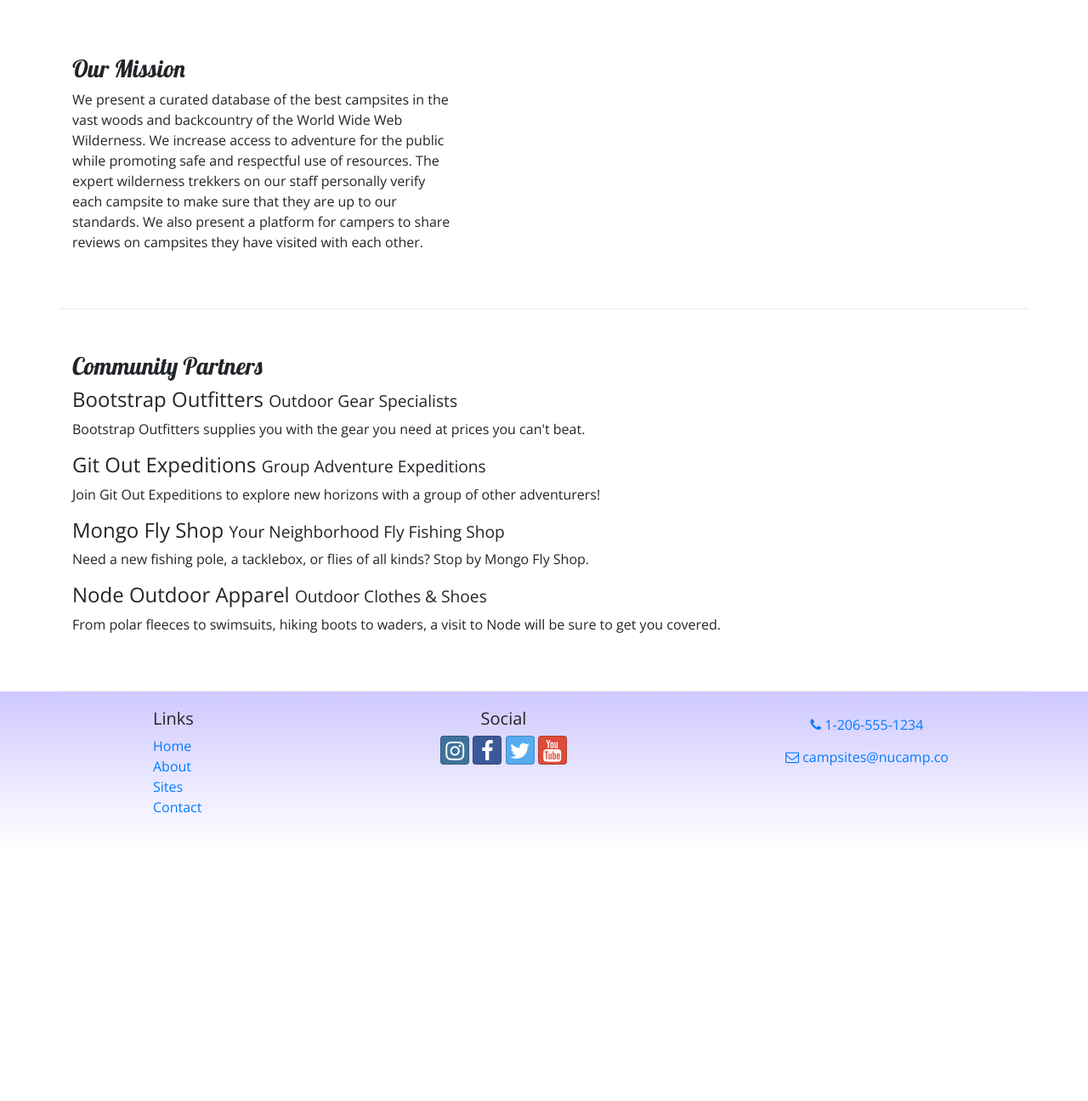
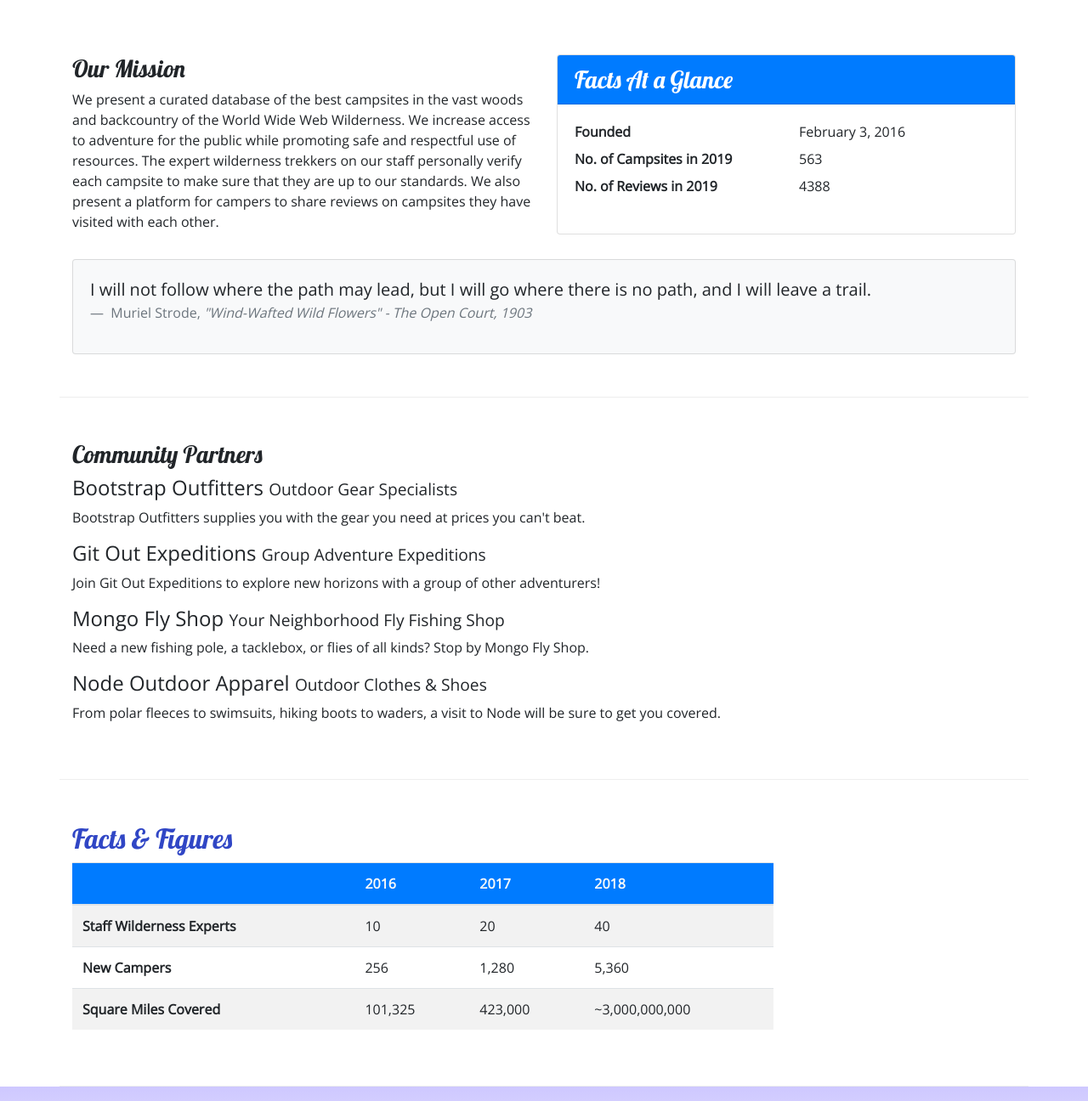
Before and after one commit to RealCopern1cus/nucampproject, a website: page aboutus.html in a window 1280 px wide. Shown: the part 340-1636 px from the top of the page at 85% size. Before the commit the page ends 1338 px from the top, so only its background shows below. Drawn offline with nearby package versions, Linux system fonts and the light colour scheme.

Commit message:
cards&tables

```diff
--- a/aboutus.html
+++ b/aboutus.html
@@ -58,9 +58,36 @@
         </div>
 
         <div class="row row-content">
-            <div class="col col-sm-5">
+            <div class="col col-sm-6">
                 <h3>Our Mission</h3>
                 <p>We present a curated database of the best campsites in the vast woods and backcountry of the World Wide Web Wilderness. We increase access to adventure for the public while promoting safe and respectful use of resources. The expert wilderness trekkers on our staff personally verify each campsite to make sure that they are up to our standards. We also present a platform for campers to share reviews on campsites they have visited with each other.</p>
+            </div>
+            <div class="col-sm-6">
+                <div class="card">
+                    <h3 class="card-header bg-primary text-white"> Facts At a Glance</h3>
+                    <div class="card-body">
+                        <dl class="row">
+                            <dt class="col-6"> Founded</dt>
+                            <dd class="col-6"> February 3, 2016</dd>
+                            <dt class="col-6">No. of Campsites in 2019</dt>
+                            <dd class="col-6">563</dd>
+                            <dt class="col-6">No. of Reviews in 2019</dt>
+                            <dd class="col-6">4388</dd>
+                        </dl>
+                    </div>
+                </div>
+            </div>
+            <div class="col">
+                <div class="card bg-light mt-3">
+                    <blockquote class="blockquote card-body">
+                        <p class="mb-0"> I will not follow where the path may lead, but I will go where there is no path, and I will leave a trail.</p>
+                        <footer class="blockquote-footer"> Muriel Strode,
+                            <cite title="Source Title"> "Wind-Wafted Wild Flowers" -
+                                The Open Court, 1903
+                            </cite>
+                        </footer>
+                    </blockquote>
+                </div>
             </div>
         </div>
 
@@ -77,9 +104,49 @@
                 <p>From polar fleeces to swimsuits, hiking boots to waders, a visit to Node will be sure to get you covered.</p>
             </div>
         </div>
+
+        <div class="row row-content">
+            <div class="col-sm-9">
+                <h2> Facts &amp; Figures</h2>
+                <div class="table-responsive">
+                    <table class="table table-striped">
+                        <thead>
+                            <tr class="bg-primary text-light">
+                                <th></th>
+                                <th>2016</th>
+                                <th>2017</th>
+                                <th>2018</th>
+                            </tr>
+                        </thead>
+                        <tbody class="table primary">
+                            <tr>
+                                <th> Staff Wilderness Experts</th>
+                                <td> 10</td>
+                                <td> 20</td>
+                                <td> 40</td>
+                            </tr>
+                            <tr>
+                                <th> New Campers</th>
+                                <td> 256</td>
+                                <td> 1,280</td>
+                                <td> 5,360</td>
+                            </tr>
+                            <tr>
+                                <th> Square Miles Covered</th>
+                                <td> 101,325</td>
+                                <td> 423,000</td>
+                                <td> ~3,000,000,000</td>
+                            </tr>
+                        </tbody>
+                    </table>
+                </div>
+            </div>
+        </div>
+
+
     </div>
 
-    <footer>
+    <footer class="site-footer">
         <div class="container">
             <div class="row">
                 <div class="col-4 col-sm-2 offset-1">
--- a/css/styles.css
+++ b/css/styles.css
@@ -14,7 +14,7 @@ header h2 {
     color: #cec8ff
 }
 
-footer {
+.site-footer {
     background-image: linear-gradient(#cec8ff, white);
     padding: 20px 0;
 }
```
Also changed, not shown: contactus.html (+1 -1 lines), index.html (+1 -1 lines).
